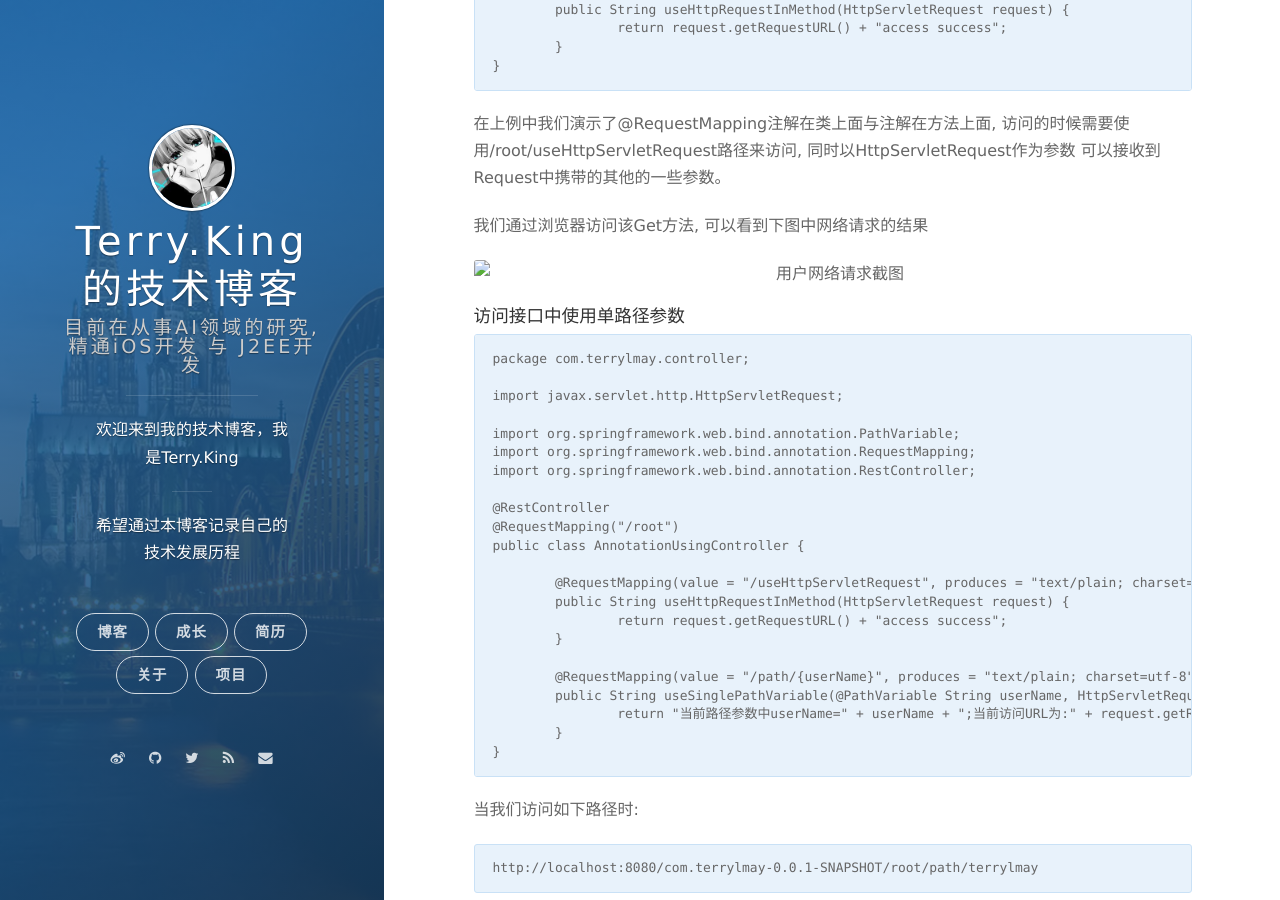
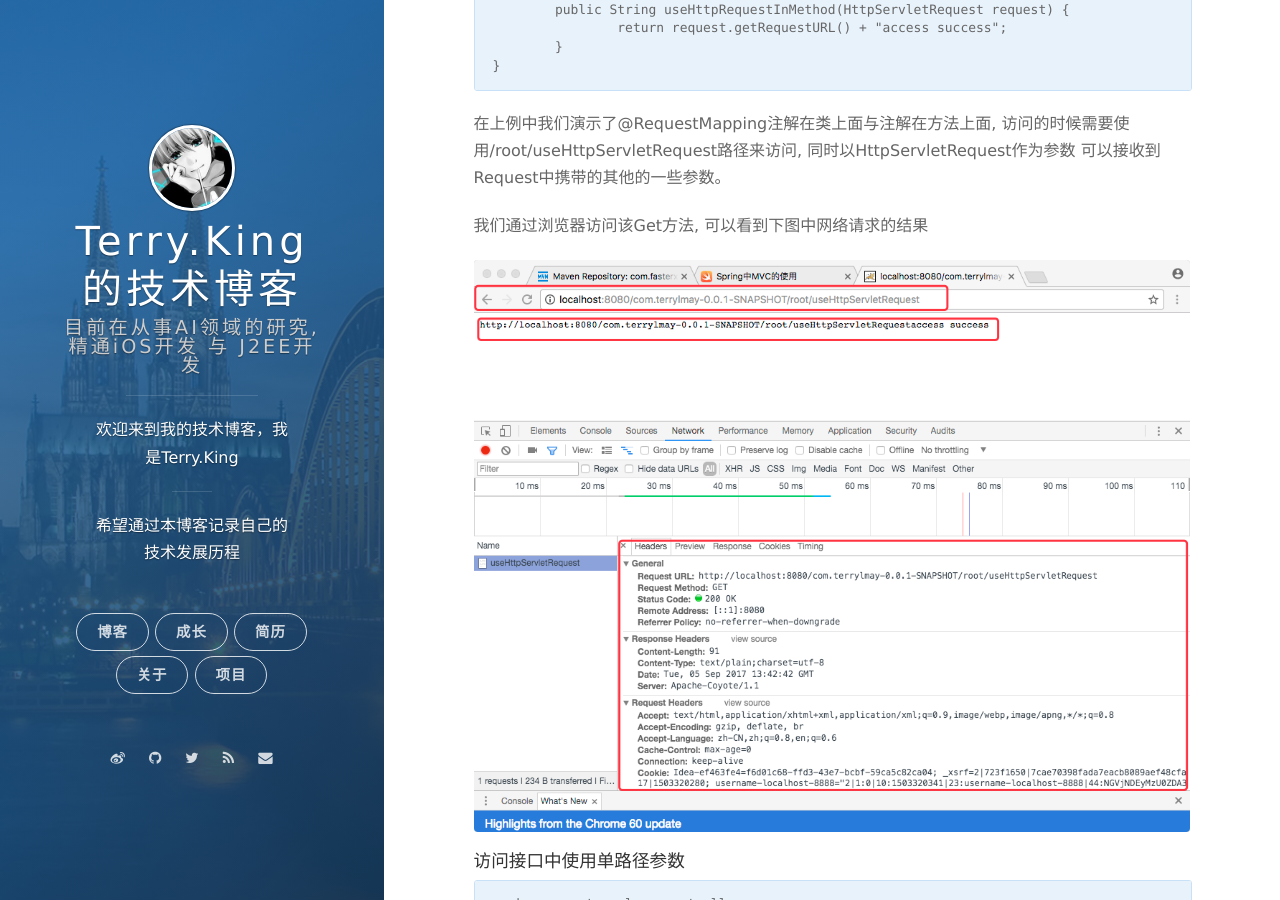
Before and after one commit to terryKing1992/terryKing1992.github.io, a Jekyll site: the page built from _posts/2017-09-01-spring-mvc-annotation.md, in a window 1280 px wide and 900 px high, scrolled down 2797 px. Built offline with Jekyll 4.4.1, drawn with Linux system fonts in a browser that asks for light colours; nearby versions of some CDN libraries; comment, search, counter and statistics services are not loaded.

Commit message:
添加截图

```diff
--- a/_posts/2017-09-01-spring-mvc-annotation.md
+++ b/_posts/2017-09-01-spring-mvc-annotation.md
@@ -108,7 +108,7 @@ SpringMVC中的注解包括@Controller、@RestController、@ResponseBody、@Requ
 
 我们通过浏览器访问该Get方法, 可以看到下图中网络请求的结果
 
-![用户网络请求截图](2017-09-05-spring-using-httpservlet-request.png)
+![用户网络请求截图](/assets/images/2017-09-05-spring-using-httpservlet-request.png)
 
 #### 访问接口中使用单路径参数
 
```
